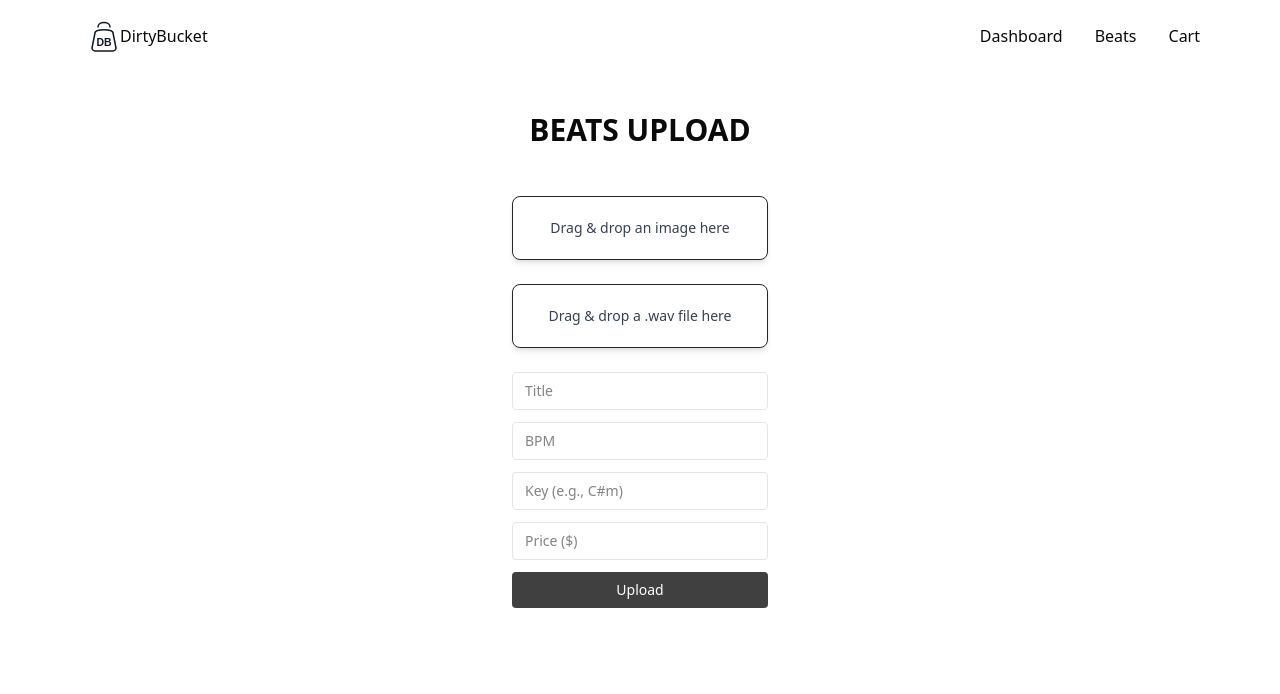
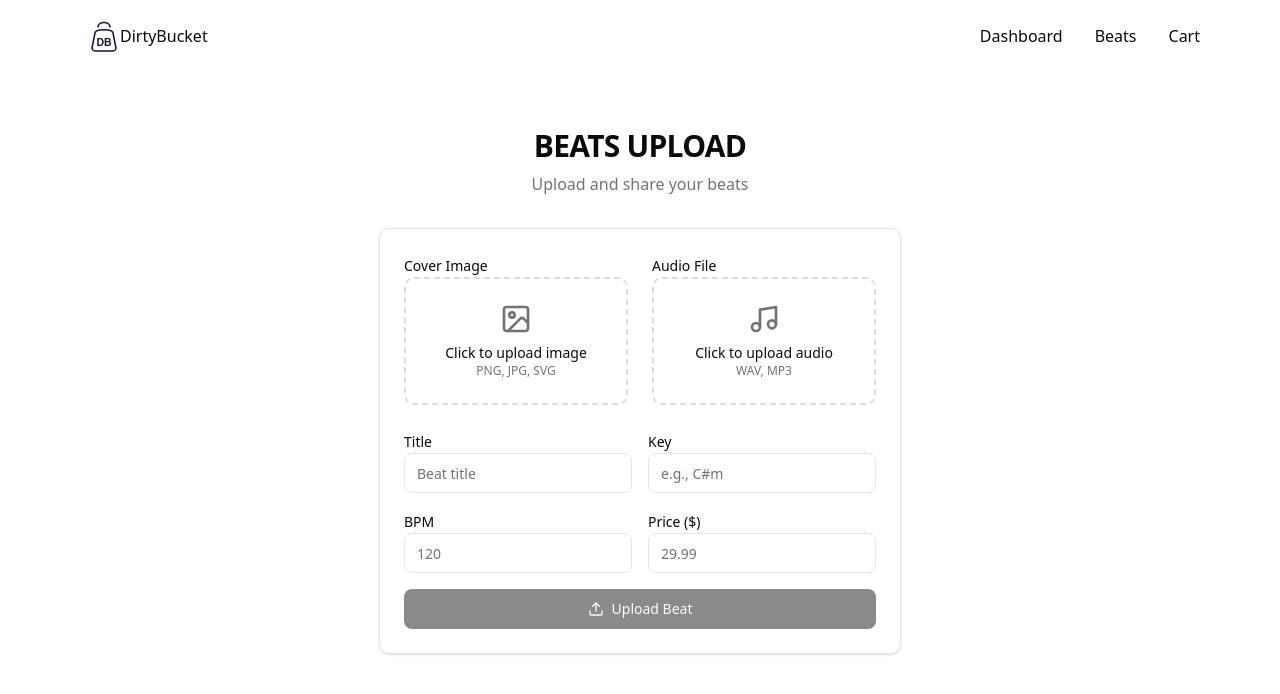
Before and after one commit to progFilthi/dirty-bucket, a Next.js app in the folder frontend/: page /dashboard/upload in a window 1280 px wide. Shown: the top 694 px of the page. Built offline with nearby package versions, Linux system fonts and the light colour scheme.

Commit message:
refactored the dashboard upload & made it modern

```diff
--- a/frontend/app/dashboard/upload/page.tsx
+++ b/frontend/app/dashboard/upload/page.tsx
@@ -1,40 +1,70 @@
 "use client";
 
-import React, { useCallback, useState } from "react";
-import { useDropzone } from "react-dropzone";
+import React, { useState, useRef } from "react";
+import { Upload, Music, ImageIcon, Check, Loader2 } from "lucide-react";
 import Image from "next/image";
-import toast, { Toaster } from "react-hot-toast";
 
 function MyDropzone() {
   const [preview, setPreview] = useState<string | null>(null);
   const [audioFile, setAudioFile] = useState<File | null>(null);
+  const [imageFile, setImageFile] = useState<File | null>(null);
   const [formData, setFormData] = useState({
     title: "",
     key: "",
     bpm: "",
     price: "",
   });
+  const [isUploading, setIsUploading] = useState(false);
+  const [dragStates, setDragStates] = useState({
+    image: false,
+    audio: false,
+  });
 
-  const onImageDrop = useCallback(
-    (acceptedFiles: File[]) => {
-      const imageFile = acceptedFiles.find((file) =>
-        file.type.startsWith("image/")
-      );
-      if (imageFile) {
+  const imageInputRef = useRef<HTMLInputElement>(null);
+  const audioInputRef = useRef<HTMLInputElement>(null);
+
+  const handleImageChange = (files: FileList | null) => {
+    if (!files || files.length === 0) return;
+
+    const file = files[0];
+    if (file && file.type.startsWith("image/")) {
       if (preview) URL.revokeObjectURL(preview);
-        const objectUrl = URL.createObjectURL(imageFile);
+      const objectUrl = URL.createObjectURL(file);
       setPreview(objectUrl);
+      setImageFile(file);
     }
-    },
-    [preview]
-  );
+  };
 
-  const onAudioDrop = useCallback((acceptedFiles: File[]) => {
-    const audio = acceptedFiles.find(
-      (file) => file.type === "audio/wav" || file.type === "audio/mpeg"
-    );
-    if (audio) setAudioFile(audio);
-  }, []);
+  const handleAudioChange = (files: FileList | null) => {
+    if (!files || files.length === 0) return;
+
+    const file = files[0];
+    if (file && (file.type === "audio/wav" || file.type === "audio/mpeg")) {
+      setAudioFile(file);
+    }
+  };
+
+  const handleDragOver = (e: React.DragEvent, type: "image" | "audio") => {
+    e.preventDefault();
+    setDragStates((prev) => ({ ...prev, [type]: true }));
+  };
+
+  const handleDragLeave = (e: React.DragEvent, type: "image" | "audio") => {
+    e.preventDefault();
+    setDragStates((prev) => ({ ...prev, [type]: false }));
+  };
+
+  const handleDrop = (e: React.DragEvent, type: "image" | "audio") => {
+    e.preventDefault();
+    setDragStates((prev) => ({ ...prev, [type]: false }));
+
+    const files = e.dataTransfer.files;
+    if (type === "image") {
+      handleImageChange(files);
+    } else {
+      handleAudioChange(files);
+    }
+  };
 
   const handleChange = (e: React.ChangeEvent<HTMLInputElement>) => {
     setFormData({ ...formData, [e.target.name]: e.target.value });
@@ -42,23 +72,12 @@ function MyDropzone() {
 
   const handleUpload = async () => {
     try {
-      if (!audioFile || !preview) {
-        toast.error("Please upload both an image and audio file.");
+      if (!audioFile || !imageFile) {
+        console.error("Please upload both an image and audio file.");
         return;
       }
 
-      // ✅ FORM DATA UPLOAD SECTION START
-      const imageInput = document.querySelector(
-        'input[type="file"][accept*="image"]'
-      ) as HTMLInputElement;
-      const imageFile = imageInput?.files?.[0];
-
-      if (!imageFile) {
-        toast.error("Image file not found.");
-        return;
-      }
-
-      toast.loading("Uploading beat...");
+      setIsUploading(true);
 
       const form = new FormData();
       form.append("title", formData.title);
@@ -76,143 +95,265 @@ function MyDropzone() {
         }
       );
 
-      toast.dismiss();
-
       if (!response.ok) {
         const errorData = await response.json().catch(() => ({}));
-        toast.error(errorData?.error || "Upload failed");
+        console.error(errorData?.error || "Upload failed");
         throw new Error(errorData?.error || "Upload failed");
       }
 
       await response.json();
-      toast.success("Beat uploaded successfully!");
-      // ✅ FORM DATA UPLOAD SECTION END
-    } catch (error: unknown) {
+      console.log("Beat uploaded successfully!");
+
+      // Reset form
+      setPreview(null);
+      setAudioFile(null);
+      setImageFile(null);
+      setFormData({
+        title: "",
+        key: "",
+        bpm: "",
+        price: "",
+      });
+
+      setIsUploading(false);
+    } catch (error) {
       console.error("Upload error:", error);
-      toast.dismiss();
-      toast.error("Failed to upload beat.");
+      setIsUploading(false);
     }
   };
 
-  const {
-    getRootProps: getImageRootProps,
-    getInputProps: getImageInputProps,
-    isDragActive: isImageDragActive,
-  } = useDropzone({
-    onDrop: onImageDrop,
-    accept: { "image/*": [] },
-  });
-
-  const {
-    getRootProps: getAudioRootProps,
-    getInputProps: getAudioInputProps,
-    isDragActive: isAudioDragActive,
-  } = useDropzone({
-    onDrop: onAudioDrop,
-    accept: { "audio/wav": [], "audio/mpeg": [] },
-  });
-
   return (
-    <div className="my-4 flex flex-col items-center space-y-6">
-      {/* Image Dropzone */}
+    <div className="w-full max-w-2xl mx-auto">
+      <div className="bg-card text-card-foreground rounded-lg border shadow-sm">
+        <div className="p-6">
+          <div className="space-y-6">
+            {/* Upload Sections */}
+            <div className="grid md:grid-cols-2 gap-6">
+              {/* Image Upload */}
+              <div className="space-y-4">
+                <label className="text-sm font-medium leading-none peer-disabled:cursor-not-allowed peer-disabled:opacity-70">
+                  Cover Image
+                </label>
                 <div
-        {...getImageRootProps()}
-        className="border-neutral-800 border p-4 w-64 h-16 rounded-md shadow-md flex items-center justify-center cursor-pointer transition hover:bg-neutral-200"
+                  onDragOver={(e) => handleDragOver(e, "image")}
+                  onDragLeave={(e) => handleDragLeave(e, "image")}
+                  onDrop={(e) => handleDrop(e, "image")}
+                  onClick={() => imageInputRef.current?.click()}
+                  className={`relative border-2 border-dashed rounded-lg p-6 transition-colors cursor-pointer
+                    ${
+                      dragStates.image
+                        ? "border-primary bg-primary/5"
+                        : preview
+                        ? "border-green-500 bg-green-50"
+                        : "border-muted-foreground/25 hover:border-muted-foreground/50"
+                    }`}
                 >
-        <input {...getImageInputProps()} />
-        <p className="text-sm text-gray-700">
-          {isImageDragActive
-            ? "Drop the image here ..."
-            : "Drag & drop an image here"}
+                  <input
+                    placeholder="Click to upload image"
+                    ref={imageInputRef}
+                    type="file"
+                    accept="image/*"
+                    onChange={(e) => handleImageChange(e.target.files)}
+                    className="hidden"
+                  />
+                  {preview ? (
+                    <div className="space-y-3">
+                      <div className="w-20 h-20 mx-auto rounded-md overflow-hidden">
+                        <Image
+                          src={preview}
+                          alt="Preview"
+                          width={150}
+                          height={150}
+                          className="w-full h-full object-cover"
+                        />
+                      </div>
+                      <div className="flex items-center justify-center gap-2 text-green-600">
+                        <Check className="w-4 h-4" />
+                        <span className="text-sm font-medium">
+                          Image uploaded
+                        </span>
+                      </div>
+                    </div>
+                  ) : (
+                    <div className="text-center space-y-2">
+                      <ImageIcon className="w-8 h-8 mx-auto text-muted-foreground" />
+                      <div>
+                        <p className="text-sm font-medium">
+                          {dragStates.image
+                            ? "Drop image here"
+                            : "Click to upload image"}
+                        </p>
+                        <p className="text-xs text-muted-foreground">
+                          PNG, JPG, SVG
                         </p>
                       </div>
-      {preview && (
-        <div className="w-40 h-40 shadow-lg relative rounded-md overflow-hidden">
-          <Image src={preview} alt="Preview" layout="fill" objectFit="cover" />
                     </div>
                   )}
+                </div>
+              </div>
 
-      {/* Audio Dropzone */}
+              {/* Audio Upload */}
+              <div className="space-y-3">
+                <label className="text-sm font-medium leading-none peer-disabled:cursor-not-allowed peer-disabled:opacity-70">
+                  Audio File
+                </label>
                 <div
-        {...getAudioRootProps()}
-        className="border-neutral-800 border p-4 w-64 h-16 rounded-md shadow-md flex items-center justify-center cursor-pointer transition hover:bg-neutral-200"
+                  onDragOver={(e) => handleDragOver(e, "audio")}
+                  onDragLeave={(e) => handleDragLeave(e, "audio")}
+                  onDrop={(e) => handleDrop(e, "audio")}
+                  onClick={() => audioInputRef.current?.click()}
+                  className={`relative border-2 border-dashed rounded-lg p-6 transition-colors cursor-pointer
+                    ${
+                      dragStates.audio
+                        ? "border-primary bg-primary/5"
+                        : audioFile
+                        ? "border-green-500 bg-green-50"
+                        : "border-muted-foreground/25 hover:border-muted-foreground/50"
+                    }`}
                 >
-        <input {...getAudioInputProps()} />
-        <p className="text-sm text-gray-700">
-          {isAudioDragActive
-            ? "Drop the audio file here ..."
-            : "Drag & drop a .wav file here"}
+                  <input
+                    placeholder="Click to upload audio"
+                    ref={audioInputRef}
+                    type="file"
+                    accept="audio/wav,audio/mpeg"
+                    onChange={(e) => handleAudioChange(e.target.files)}
+                    className="hidden"
+                  />
+                  {audioFile ? (
+                    <div className="text-center space-y-2">
+                      <Music className="w-8 h-8 mx-auto text-green-600" />
+                      <div className="flex items-center justify-center gap-2 text-green-600">
+                        <Check className="w-4 h-4" />
+                        <span className="text-sm font-medium">
+                          Audio uploaded
+                        </span>
+                      </div>
+                      <p className="text-xs text-muted-foreground truncate">
+                        {audioFile.name}
                       </p>
                     </div>
-      {audioFile && (
-        <p className="text-sm text-green-600 font-medium">
-          {audioFile.name.toUpperCase()}
+                  ) : (
+                    <div className="text-center space-y-2">
+                      <Music className="w-8 h-8 mx-auto text-muted-foreground" />
+                      <div>
+                        <p className="text-sm font-medium">
+                          {dragStates.audio
+                            ? "Drop audio here"
+                            : "Click to upload audio"}
                         </p>
+                        <p className="text-xs text-muted-foreground">
+                          WAV, MP3
+                        </p>
+                      </div>
+                    </div>
                   )}
+                </div>
+              </div>
+            </div>
 
-      {/* Form Inputs */}
-      <form
-        onSubmit={(e) => {
-          e.preventDefault();
-          handleUpload(); // trigger upload logic
-        }}
-        className="flex flex-col space-y-3 w-64"
-      >
+            {/* Form Fields */}
+            <div className="space-y-4">
+              <div className="grid md:grid-cols-2 gap-4">
+                <div className="space-y-2">
+                  <label className="text-sm font-medium leading-none peer-disabled:cursor-not-allowed peer-disabled:opacity-70">
+                    Title
+                  </label>
                   <input
                     type="text"
                     name="title"
-          placeholder="Title"
+                    placeholder="Beat title"
                     maxLength={24}
-          value={formData.title.toUpperCase()}
+                    value={formData.title}
                     onChange={handleChange}
-          className="border rounded px-3 py-2 text-sm"
+                    className="flex h-10 w-full rounded-md border border-input bg-background px-3 py-2 text-sm ring-offset-background file:border-0 file:bg-transparent file:text-sm file:font-medium placeholder:text-muted-foreground focus-visible:outline-none focus-visible:ring-2 focus-visible:ring-ring focus-visible:ring-offset-2 disabled:cursor-not-allowed disabled:opacity-50"
                     required
                   />
+                </div>
+                <div className="space-y-2">
+                  <label className="text-sm font-medium leading-none peer-disabled:cursor-not-allowed peer-disabled:opacity-70">
+                    Key
+                  </label>
+                  <input
+                    type="text"
+                    name="key"
+                    placeholder="e.g., C#m"
+                    value={formData.key}
+                    onChange={handleChange}
+                    className="flex h-10 w-full rounded-md border border-input bg-background px-3 py-2 text-sm ring-offset-background file:border-0 file:bg-transparent file:text-sm file:font-medium placeholder:text-muted-foreground focus-visible:outline-none focus-visible:ring-2 focus-visible:ring-ring focus-visible:ring-offset-2 disabled:cursor-not-allowed disabled:opacity-50"
+                    required
+                  />
+                </div>
+              </div>
+
+              <div className="grid md:grid-cols-2 gap-4">
+                <div className="space-y-2">
+                  <label className="text-sm font-medium leading-none peer-disabled:cursor-not-allowed peer-disabled:opacity-70">
+                    BPM
+                  </label>
                   <input
                     type="number"
                     name="bpm"
-          placeholder="BPM"
+                    placeholder="120"
                     value={formData.bpm}
                     onChange={handleChange}
-          className="border rounded px-3 py-2 text-sm"
+                    className="flex h-10 w-full rounded-md border border-input bg-background px-3 py-2 text-sm ring-offset-background file:border-0 file:bg-transparent file:text-sm file:font-medium placeholder:text-muted-foreground focus-visible:outline-none focus-visible:ring-2 focus-visible:ring-ring focus-visible:ring-offset-2 disabled:cursor-not-allowed disabled:opacity-50"
                     required
                   />
-        <input
-          type="text"
-          name="key"
-          placeholder="Key (e.g., C#m)"
-          value={formData.key}
-          onChange={handleChange}
-          className="border rounded px-3 py-2 text-sm"
-          required
-        />
-
+                </div>
+                <div className="space-y-2">
+                  <label className="text-sm font-medium leading-none peer-disabled:cursor-not-allowed peer-disabled:opacity-70">
+                    Price ($)
+                  </label>
                   <input
                     type="number"
                     name="price"
-          placeholder="Price ($)"
+                    placeholder="29.99"
                     value={formData.price}
                     onChange={handleChange}
-          className="border rounded px-3 py-2 text-sm"
+                    className="flex h-10 w-full rounded-md border border-input bg-background px-3 py-2 text-sm ring-offset-background file:border-0 file:bg-transparent file:text-sm file:font-medium placeholder:text-muted-foreground focus-visible:outline-none focus-visible:ring-2 focus-visible:ring-ring focus-visible:ring-offset-2 disabled:cursor-not-allowed disabled:opacity-50"
                     required
                   />
+                </div>
+              </div>
+
               <button
-          type="submit"
-          className="bg-neutral-700 text-white rounded px-4 py-2 text-sm hover:bg-neutral-800 transition cursor-pointer"
+                type="button"
+                onClick={handleUpload}
+                disabled={!audioFile || !imageFile || isUploading}
+                className="inline-flex items-center justify-center whitespace-nowrap rounded-md text-sm font-medium ring-offset-background transition-colors focus-visible:outline-none focus-visible:ring-2 focus-visible:ring-ring focus-visible:ring-offset-2 disabled:pointer-events-none disabled:opacity-50 bg-primary text-primary-foreground hover:bg-primary/90 h-10 px-4 py-2 w-full"
               >
-          Upload
+                {isUploading ? (
+                  <>
+                    <Loader2 className="mr-2 h-4 w-4 animate-spin" />
+                    Uploading...
+                  </>
+                ) : (
+                  <>
+                    <Upload className="mr-2 h-4 w-4" />
+                    Upload Beat
+                  </>
+                )}
               </button>
-      </form>
+            </div>
+          </div>
+        </div>
+      </div>
     </div>
   );
 }
 
 export default function UploadPage() {
   return (
-    <div className="flex flex-col items-center justify-center bg-white p-4">
-      <h1 className="text-center font-extrabold text-3xl mb-8">BEATS UPLOAD</h1>
+    <div className="min-h-screen bg-background">
+      <div className="container mx-auto py-8">
+        <div className="text-center mb-8">
+          <h1 className="text-3xl font-bold tracking-tight">BEATS UPLOAD</h1>
+          <p className="text-muted-foreground mt-2">
+            Upload and share your beats
+          </p>
+        </div>
         <MyDropzone />
-      <Toaster position="top-right" />
+      </div>
     </div>
   );
 }
--- a/frontend/components/beats/BeatCard.tsx
+++ b/frontend/components/beats/BeatCard.tsx
@@ -152,7 +152,7 @@ export default function BeatList() {
                 src={beat.coverUrl}
                 alt={`${beat.title} beat cover`}
                 fill
-                className="object-cover object-top transition-transform duration-300 group-hover:scale-105"
+                className="object-cover object-top transition-transform duration-300 group-hover:scale-105 rounded-sm"
                 sizes="(max-width: 640px) 100vw, (max-width: 1024px) 50vw, (max-width: 1280px) 33vw, (max-width: 1536px) 25vw, 20vw"
               />
 
```
Lines whose indentation alone changed are shown as unchanged.
